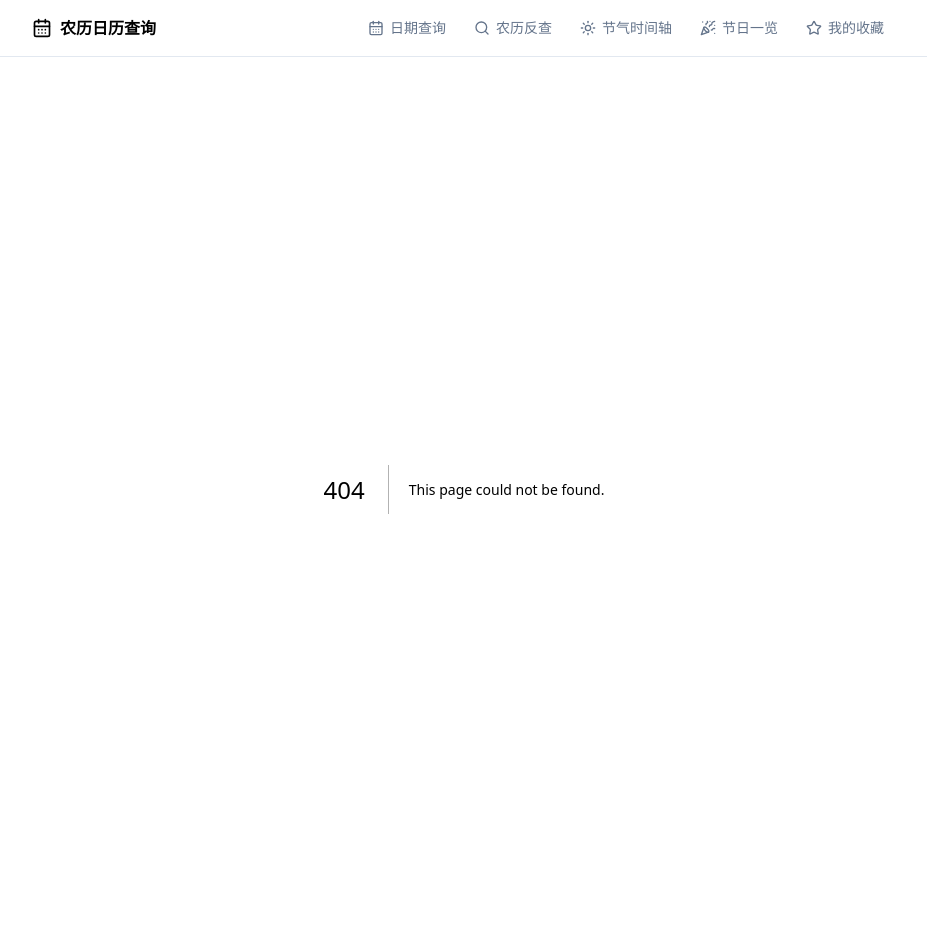
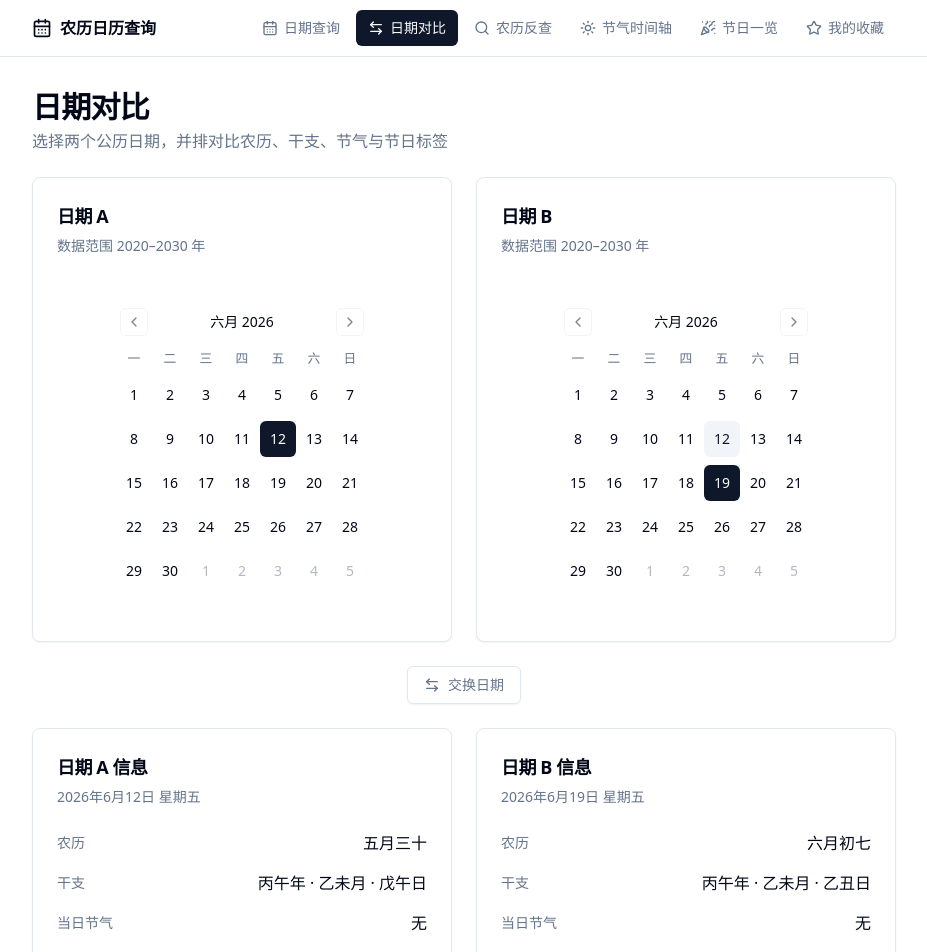
Before and after one commit to LcjGitHub/label-6124, a Next.js app: page /date-compare in a window 1280 px wide. Before the commit this address had no page. Shown: the top 952 px of the page, without its empty margins (176-1103 px from the left). Before the commit the page ends 921 px from the top, so only its background shows below. Built offline with nearby package versions, Linux system fonts and the light colour scheme.

Commit message:
.913020344866380:b5b8e3e6529d0099df105f1bb4fcb53f_6a2b8bf736d898ac98c448de.6a2b8bff36d898ac98c448e0.6a2b8bff1f9a2bba91feb787:Trae CN.T(2026/6/12 12:33:03)

```diff
--- /dev/null
+++ b/src/app/date-compare/page.tsx
@@ -0,0 +1,17 @@
+import { DateComparePanel } from "@/components/date-compare-panel";
+
+export default function DateComparePage() {
+  return (
+    <div className="space-y-6">
+      <div>
+        <h1 className="text-2xl font-bold tracking-tight sm:text-3xl">
+          日期对比
+        </h1>
+        <p className="mt-1 text-muted-foreground">
+          选择两个公历日期，并排对比农历、干支、节气与节日标签
+        </p>
+      </div>
+      <DateComparePanel />
+    </div>
+  );
+}
--- /dev/null
+++ b/src/components/date-compare-panel.tsx
@@ -0,0 +1,200 @@
+"use client";
+
+import { useState } from "react";
+import { Calendar } from "@/components/ui/calendar";
+import {
+  Card,
+  CardContent,
+  CardDescription,
+  CardHeader,
+  CardTitle,
+} from "@/components/ui/card";
+import { Badge } from "@/components/ui/badge";
+import {
+  CALENDAR_YEAR_MAX,
+  CALENDAR_YEAR_MIN,
+  formatSolarDate,
+  getDayEntry,
+  type DayEntry,
+} from "@/lib/calendar";
+import { zhCN } from "date-fns/locale";
+import { ArrowLeftRight } from "lucide-react";
+
+interface DateCompareSideProps {
+  title: string;
+  date: Date | undefined;
+  onDateChange: (date: Date | undefined) => void;
+}
+
+function DateCompareSide({ title, date, onDateChange }: DateCompareSideProps) {
+  return (
+    <Card>
+      <CardHeader>
+        <CardTitle className="text-lg">{title}</CardTitle>
+        <CardDescription>
+          数据范围 {CALENDAR_YEAR_MIN}–{CALENDAR_YEAR_MAX} 年
+        </CardDescription>
+      </CardHeader>
+      <CardContent className="flex justify-center">
+        <Calendar
+          mode="single"
+          selected={date}
+          onSelect={onDateChange}
+          locale={zhCN}
+          fromDate={new Date(CALENDAR_YEAR_MIN, 0, 1)}
+          toDate={new Date(CALENDAR_YEAR_MAX, 11, 31)}
+          defaultMonth={date}
+        />
+      </CardContent>
+    </Card>
+  );
+}
+
+interface InfoDisplayProps {
+  title: string;
+  date: Date | undefined;
+}
+
+function InfoDisplay({ title, date }: InfoDisplayProps) {
+  if (!date) {
+    return (
+      <Card>
+        <CardHeader>
+          <CardTitle className="text-lg">{title}</CardTitle>
+          <CardDescription>请选择日期</CardDescription>
+        </CardHeader>
+        <CardContent>
+          <p className="text-sm text-muted-foreground">请在上方选择一个公历日期</p>
+        </CardContent>
+      </Card>
+    );
+  }
+
+  const entry: DayEntry | null = getDayEntry(date);
+
+  if (!entry) {
+    return (
+      <Card>
+        <CardHeader>
+          <CardTitle className="text-lg">{title}</CardTitle>
+          <CardDescription>{formatSolarDate(date)}</CardDescription>
+        </CardHeader>
+        <CardContent>
+          <p className="text-sm text-muted-foreground">
+            该日期不在 Mock 数据范围内（{CALENDAR_YEAR_MIN}–{CALENDAR_YEAR_MAX}）。
+          </p>
+        </CardContent>
+      </Card>
+    );
+  }
+
+  const solarTermDisplay = entry.solarTerm ?? "无";
+
+  return (
+    <Card>
+      <CardHeader>
+        <CardTitle className="text-lg">{title}</CardTitle>
+        <CardDescription>{formatSolarDate(date)}</CardDescription>
+      </CardHeader>
+      <CardContent className="space-y-4">
+        <InfoRow label="农历" value={entry.lunar} />
+        <InfoRow
+          label="干支"
+          value={`${entry.ganZhi.year}年 · ${entry.ganZhi.month}月 · ${entry.ganZhi.day}日`}
+        />
+        <InfoRow
+          label="当日节气"
+          value={solarTermDisplay}
+          highlight={!!entry.solarTerm}
+        />
+        {entry.festivals.length > 0 ? (
+          <div className="space-y-2">
+            <span className="text-sm font-medium text-muted-foreground">节日标签</span>
+            <div className="flex flex-wrap gap-2">
+              {entry.festivals.map((f) => (
+                <Badge key={f} variant="secondary">
+                  {f}
+                </Badge>
+              ))}
+            </div>
+          </div>
+        ) : (
+          <div className="space-y-2">
+            <span className="text-sm font-medium text-muted-foreground">节日标签</span>
+            <p className="text-base font-medium text-muted-foreground">无</p>
+          </div>
+        )}
+      </CardContent>
+    </Card>
+  );
+}
+
+interface InfoRowProps {
+  label: string;
+  value: string;
+  highlight?: boolean;
+}
+
+function InfoRow({ label, value, highlight }: InfoRowProps) {
+  return (
+    <div className="flex flex-col gap-1 sm:flex-row sm:items-center sm:justify-between">
+      <span className="text-sm font-medium text-muted-foreground">{label}</span>
+      <span
+        className={
+          highlight
+            ? "text-base font-semibold text-primary"
+            : "text-base font-medium"
+        }
+      >
+        {value}
+      </span>
+    </div>
+  );
+}
+
+export function DateComparePanel() {
+  const [leftDate, setLeftDate] = useState<Date | undefined>(new Date());
+  const [rightDate, setRightDate] = useState<Date | undefined>(() => {
+    const d = new Date();
+    d.setDate(d.getDate() + 7);
+    return d;
+  });
+
+  const handleSwap = () => {
+    const temp = leftDate;
+    setLeftDate(rightDate);
+    setRightDate(temp);
+  };
+
+  return (
+    <div className="space-y-6">
+      <div className="grid gap-6 md:grid-cols-2">
+        <DateCompareSide
+          title="日期 A"
+          date={leftDate}
+          onDateChange={setLeftDate}
+        />
+        <DateCompareSide
+          title="日期 B"
+          date={rightDate}
+          onDateChange={setRightDate}
+        />
+      </div>
+
+      <div className="flex justify-center">
+        <button
+          onClick={handleSwap}
+          className="inline-flex items-center gap-2 rounded-md border border-input bg-background px-4 py-2 text-sm font-medium text-muted-foreground shadow-sm transition-colors hover:bg-accent hover:text-accent-foreground"
+        >
+          <ArrowLeftRight className="h-4 w-4" />
+          交换日期
+        </button>
+      </div>
+
+      <div className="grid gap-6 md:grid-cols-2">
+        <InfoDisplay title="日期 A 信息" date={leftDate} />
+        <InfoDisplay title="日期 B 信息" date={rightDate} />
+      </div>
+    </div>
+  );
+}
--- a/src/components/site-header.tsx
+++ b/src/components/site-header.tsx
@@ -2,11 +2,12 @@
 
 import Link from "next/link";
 import { usePathname } from "next/navigation";
-import { CalendarDays, Sun, PartyPopper, Search, Star } from "lucide-react";
+import { CalendarDays, Sun, PartyPopper, Search, Star, ArrowLeftRight } from "lucide-react";
 import { cn } from "@/lib/utils";
 
 const NAV_ITEMS = [
   { href: "/", label: "日期查询", icon: CalendarDays },
+  { href: "/date-compare", label: "日期对比", icon: ArrowLeftRight },
   { href: "/lunar-reverse", label: "农历反查", icon: Search },
   { href: "/solar-terms", label: "节气时间轴", icon: Sun },
   { href: "/festivals", label: "节日一览", icon: PartyPopper },
```
Also changed, not shown: 1 other file (tests, documents, lock files or other folders).
